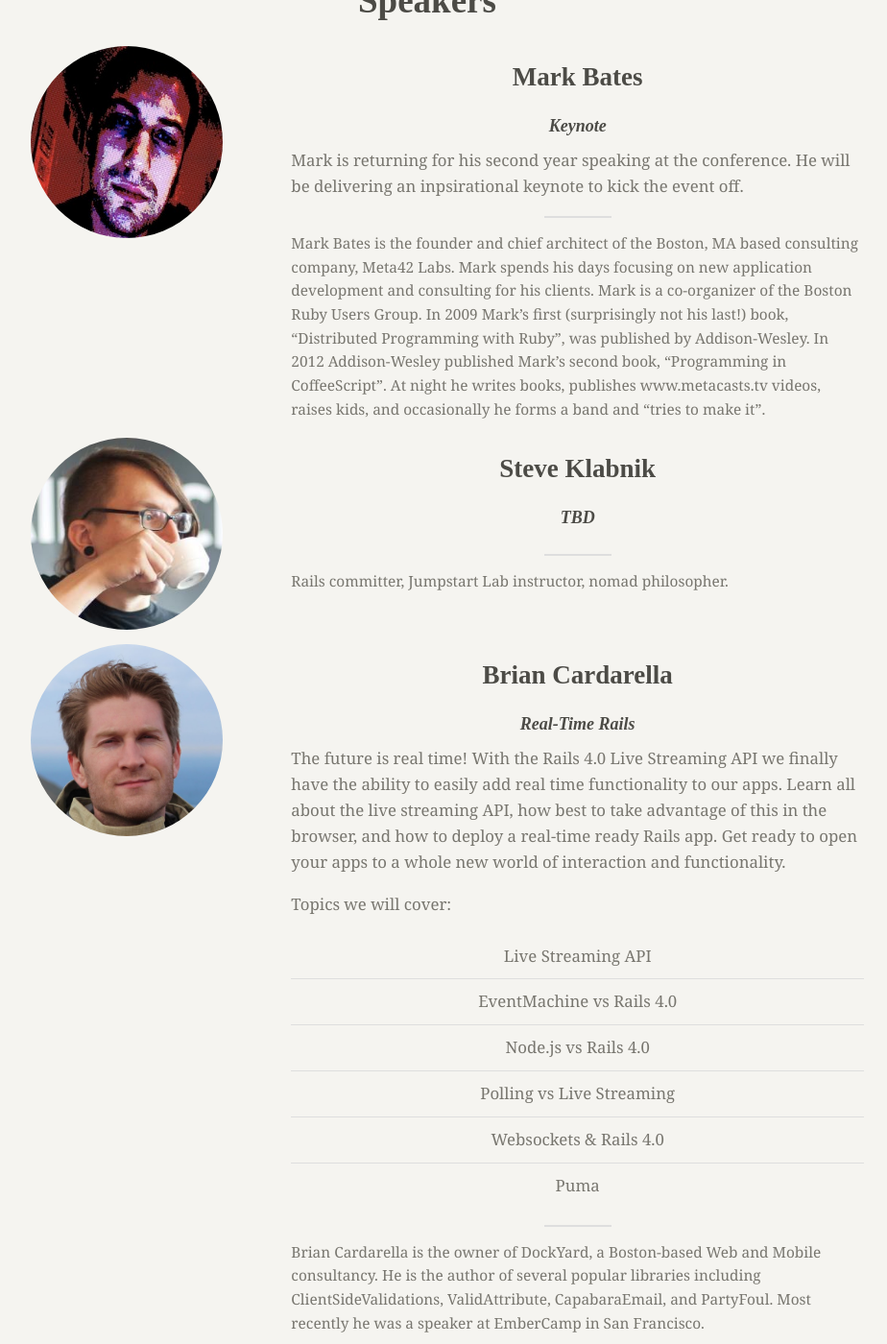
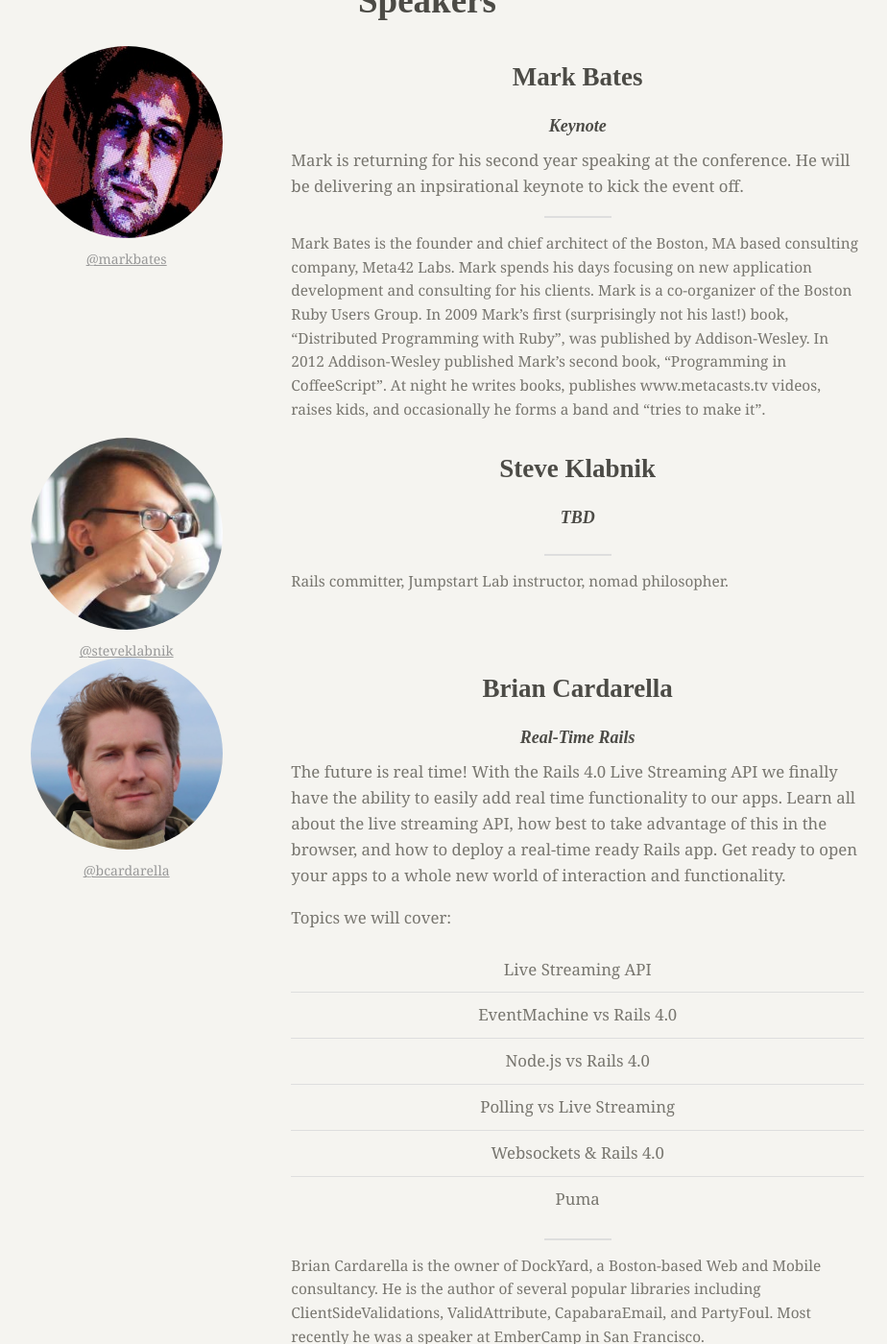
Before and after one commit to burlingtonruby/buruco2013, a Jekyll site: the page built from speakers.html, in a window 1280 px wide and 1400 px high, scrolled down 399 px. Shown: the whole window at 96% size, without its empty margins (195-1119 px from the left). Built offline with Jekyll 4.4.1, drawn with Linux system fonts in a browser that asks for light colours; nearby versions of some CDN libraries; some of the changed text lies outside the part shown.

Commit message:
add twitter handles of speakers under their photos

```diff
--- a/speakers.html
+++ b/speakers.html
@@ -17,6 +17,7 @@ meta_keywords: burlington, ruby, conference, vermont, rails, ruby on rails, spea
       <div class="row" id="mark">
         <div class="four columns">
           <div class="speaker-frame"><img src="images/speakers/mark.jpg" alt="Mark Bates"></div>
+          <a href="https://twitter.com/markbates" target="_blank" class="handle">@markbates</a>
         </div>
         <div class="eight columns">
           <h3>Mark Bates</h3><br />
@@ -29,6 +30,7 @@ meta_keywords: burlington, ruby, conference, vermont, rails, ruby on rails, spea
       <div class="row" id="steve">
         <div class="four columns">
           <div class="speaker-frame"><img src="images/speakers/steve.jpg" alt="Steve Klabnik"></div>
+          <a href="https://twitter.com/steveklabnik" target="_blank" class="handle">@steveklabnik</a>
         </div>
         <div class="eight columns">
           <h3>Steve Klabnik</h3><br />
@@ -40,6 +42,7 @@ meta_keywords: burlington, ruby, conference, vermont, rails, ruby on rails, spea
       <div class="row" id="brian">
         <div class="four columns">
           <div class="speaker-frame"><img src="images/speakers/brian.jpg" alt="Brian Cardarella"></div>
+          <a href="https://twitter.com/bcardarella" target="_blank" class="handle">@bcardarella</a>
         </div>
         <div class="eight columns">
           <h3>Brian Cardarella</h3><br />
@@ -67,6 +70,7 @@ meta_keywords: burlington, ruby, conference, vermont, rails, ruby on rails, spea
         <div class="four columns">
           <div class="speaker-frame"><img src="images/speakers/carina.jpg"
             alt="Carina C. Zona"></div>
+          <a href="https://twitter.com/cczona" target="_blank" class="handle">@cczona</a>
         </div>
         <div class="eight columns">
           <h3>Carina C. Zona</h3><br />
@@ -84,6 +88,7 @@ meta_keywords: burlington, ruby, conference, vermont, rails, ruby on rails, spea
         <div class="four columns">
           <div class="speaker-frame"><img src="images/speakers/richard.png"
             alt="Richard Schneeman"></div>
+          <a href="https://twitter.com/schneems" target="_blank" class="handle">@schneems</a>
         </div>
         <div class="eight columns">
           <h3>Richard Schneeman</h3><br />
@@ -97,6 +102,7 @@ meta_keywords: burlington, ruby, conference, vermont, rails, ruby on rails, spea
         <div class="four columns">
           <div class="speaker-frame"><img src="images/speakers/david.jpg" alt="David
             Czarnecki"></div>
+          <a href="https://twitter.com/CzarneckiD" target="_blank" class="handle">@CzarneckiD</a>
         </div>
         <div class="eight columns">
           <h3>David Czarnecki</h3><br />
@@ -110,6 +116,7 @@ meta_keywords: burlington, ruby, conference, vermont, rails, ruby on rails, spea
         <div class="four columns">
           <div class="speaker-frame"><img src="images/speakers/danielle.jpg"
             alt="Danielle Sucher"></div>
+          <a href="https://twitter.com/DanielleSucher" target="_blank" class="handle">@DanielleSucher</a>
         </div>
         <div class="eight columns">
           <h3>Danielle Sucher</h3><br />
@@ -124,6 +131,7 @@ meta_keywords: burlington, ruby, conference, vermont, rails, ruby on rails, spea
         <div class="four columns">
           <div class="speaker-frame"><img src="images/speakers/dan.jpg"
             alt="Dan Gebhardt"></div>
+          <a href="https://twitter.com/dgeb" target="_blank" class="handle">@dgeb</a>
         </div>
         <div class="eight columns">
           <h3>Dan Gebhardt</h3><br />
@@ -148,6 +156,7 @@ meta_keywords: burlington, ruby, conference, vermont, rails, ruby on rails, spea
         <div class="four columns">
           <div class="speaker-frame"><img src="images/speakers/andrew.jpg"
             alt="Andrew Nordman"></div>
+          <a href="https://twitter.com/Cadwallion" target="_blank" class="handle">@Cadwallion</a>
         </div>
         <div class="eight columns">
           <h3>Andrew Nordman</h3><br />
@@ -173,6 +182,7 @@ meta_keywords: burlington, ruby, conference, vermont, rails, ruby on rails, spea
         <div class="four columns">
           <div class="speaker-frame"><img src="images/speakers/bryan.jpg"
             alt="Bryan Helmkamp"></div>
+          <a href="https://twitter.com/brynary" target="_blank" class="handle">@brynary</a>
         </div>
         <div class="eight columns">
           <h3>Bryan Helmkamp</h3><br />
@@ -199,6 +209,7 @@ meta_keywords: burlington, ruby, conference, vermont, rails, ruby on rails, spea
         <div class="four columns">
           <div class="speaker-frame"><img src="images/speakers/harold.jpg"
             alt="Harold Giménez"></div>
+          <a href="https://twitter.com/hgmnz" target="_blank" class="handle">@hgmnz</a>
         </div>
         <div class="eight columns">
           <h3>Harold Giménez</h3><br />
@@ -230,6 +241,7 @@ meta_keywords: burlington, ruby, conference, vermont, rails, ruby on rails, spea
         <div class="four columns">
           <div class="speaker-frame"><img src="images/speakers/nick.jpg"
             alt="Nick Cox"></div>
+          <a href="https://twitter.com/everydaytype" target="_blank" class="handle">@everydaytype</a>
         </div>
         <div class="eight columns">
           <h3>Nick Cox</h3><br />
```
Also changed, not shown: css/style.css (line endings or trailing spaces).
